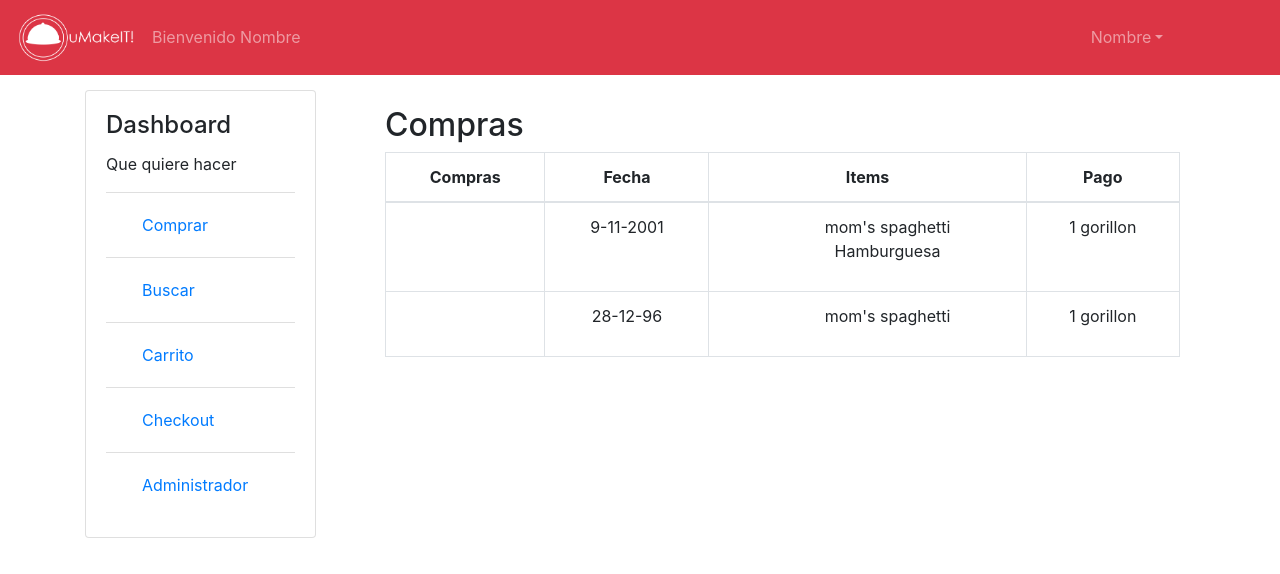
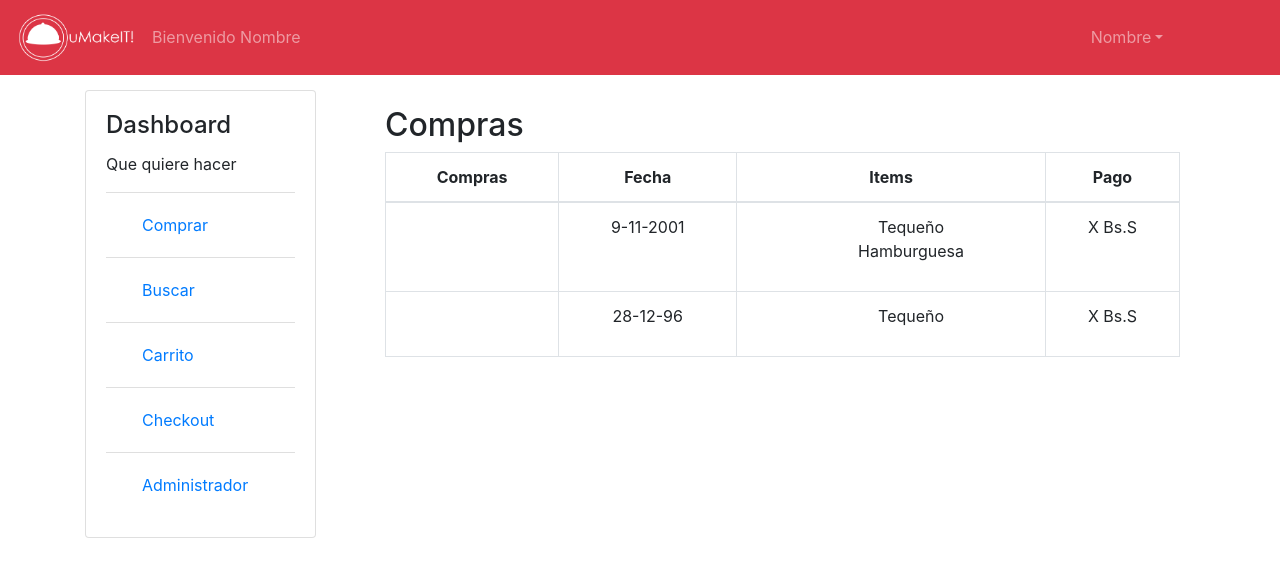
Before and after one commit to richtero1/proyecto, an Angular app: page /menu/compras in a window 1280 px wide. Shown: the top 574 px of the page. Built offline with nearby package versions, Linux system fonts and the light colour scheme.

Commit message:
Detalles varios

```diff
--- a/src/app/menu/admin/admin.component.html
+++ b/src/app/menu/admin/admin.component.html
@@ -35,7 +35,7 @@
 
         <!-- Modal footer -->
         <div class="modal-footer">
-          <button type="button" class="btn btn-success" data-dismiss="modal" >Modificar</button>
+          <button type="button" class="btn btn-success" data-dismiss="modal" >Agregar</button>
           <div class="col-sm-7"></div>
           <button type="button" class="btn btn-info" data-dismiss="modal">Close</button>
         </div>
--- a/src/app/menu/admin/admin.component.ts
+++ b/src/app/menu/admin/admin.component.ts
@@ -36,12 +36,6 @@ export class AdminComponent implements OnInit {
       "precio": 4,
       "imagen": "tequenos",
 
-    },
-    {
-      "nombre":"lole",
-      "precio": 4,
-      "imagen": "tequenos",
-
     }
   ]
   constructor() { }
--- a/src/app/menu/compras/compras.component.html
+++ b/src/app/menu/compras/compras.component.html
@@ -15,11 +15,11 @@
           <td>9-11-2001</td>
           <td>
             <ul>
-              <li style="list-style-type: none;">mom's spaghetti</li>
+              <li style="list-style-type: none;">Tequeño</li>
               <li style="list-style-type: none;">Hamburguesa</li>
             </ul>
           </td>
-          <td>1 gorillon</td>
+          <td>X Bs.S</td>
         </tr>
 
         <tr class="text-center">
@@ -27,11 +27,11 @@
             <td>28-12-96</td>
             <td>
               <ul>
-                <li style="list-style-type: none;">mom's spaghetti</li>
+                <li style="list-style-type: none;">Tequeño</li>
 
               </ul>
             </td>
-            <td>1 gorillon</td>
+            <td>X Bs.S</td>
           </tr>
 
       </tbody>
```
